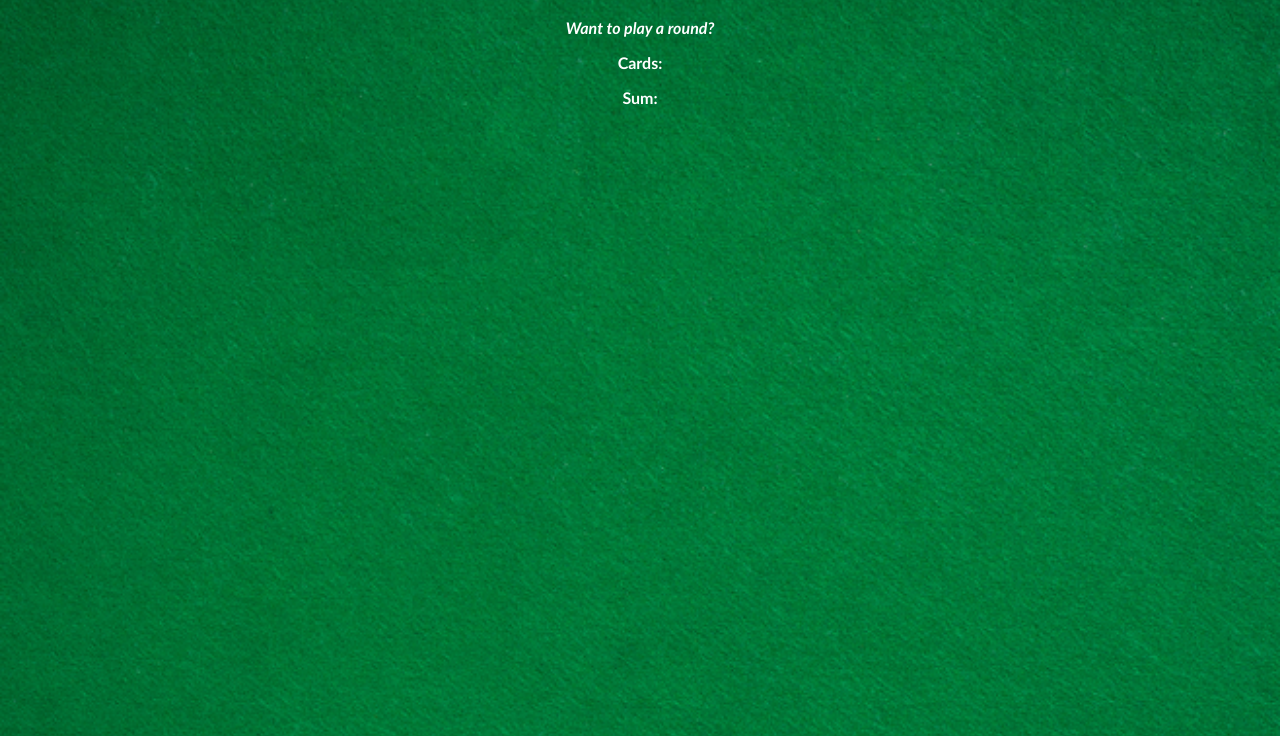
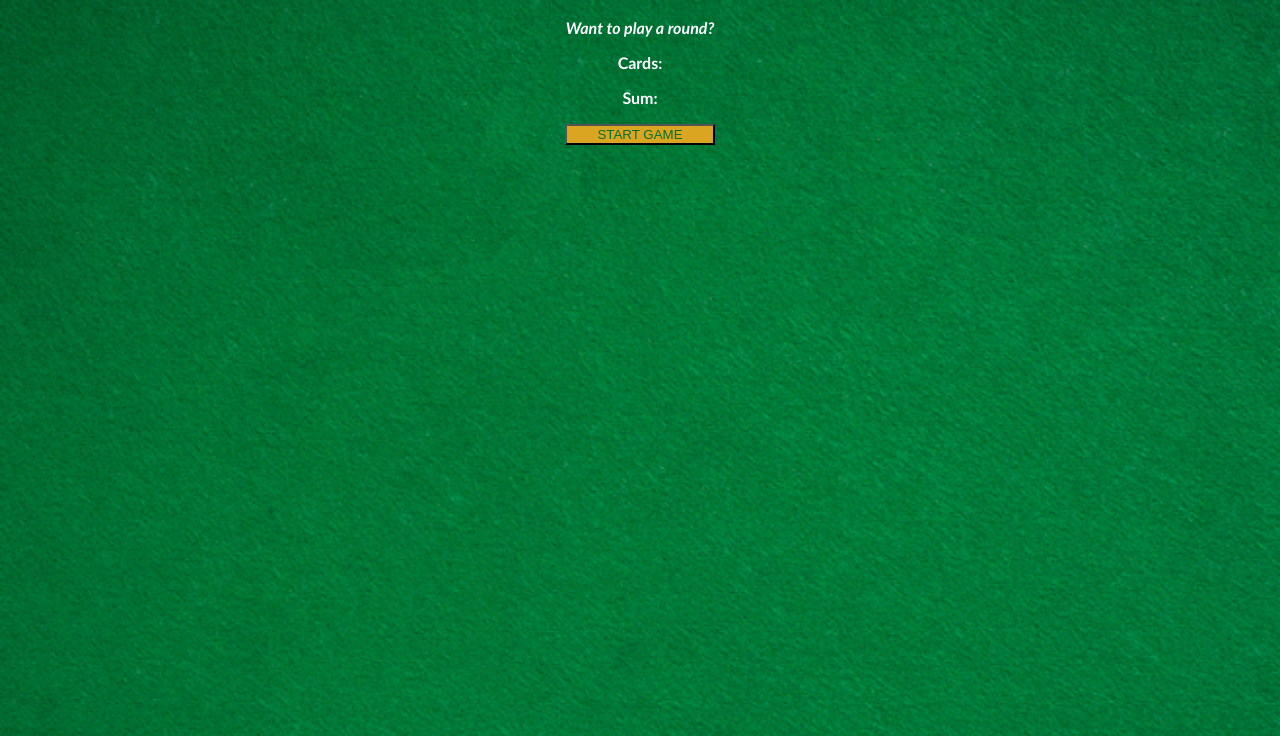
Before and after one commit to kenyan-coder/Blackjack-Game, a plain HTML site: page index.html in a window 1280 px wide. Shown: the part 64-800 px from the top of the page. Drawn offline with Linux system fonts and the light colour scheme.

Commit message:
add and style the start button

```diff
--- a/index.css
+++ b/index.css
@@ -17,3 +17,8 @@ h1 {
     font-style: italic;
 
 }
+button{
+    width: 150px;
+    background-color: goldenrod;
+    color: #016f32;
+}
--- a/index.html
+++ b/index.html
@@ -13,6 +13,8 @@
     <p id="message-el">Want to play a round?</p>
     <p>Cards:</p>
     <p>Sum:</p>
+    <!--Create a button to start the game-->
+    <button onclick="startGame()">START GAME</button>
     <script src="index.js"></script>
 </body>
 </html>
```
